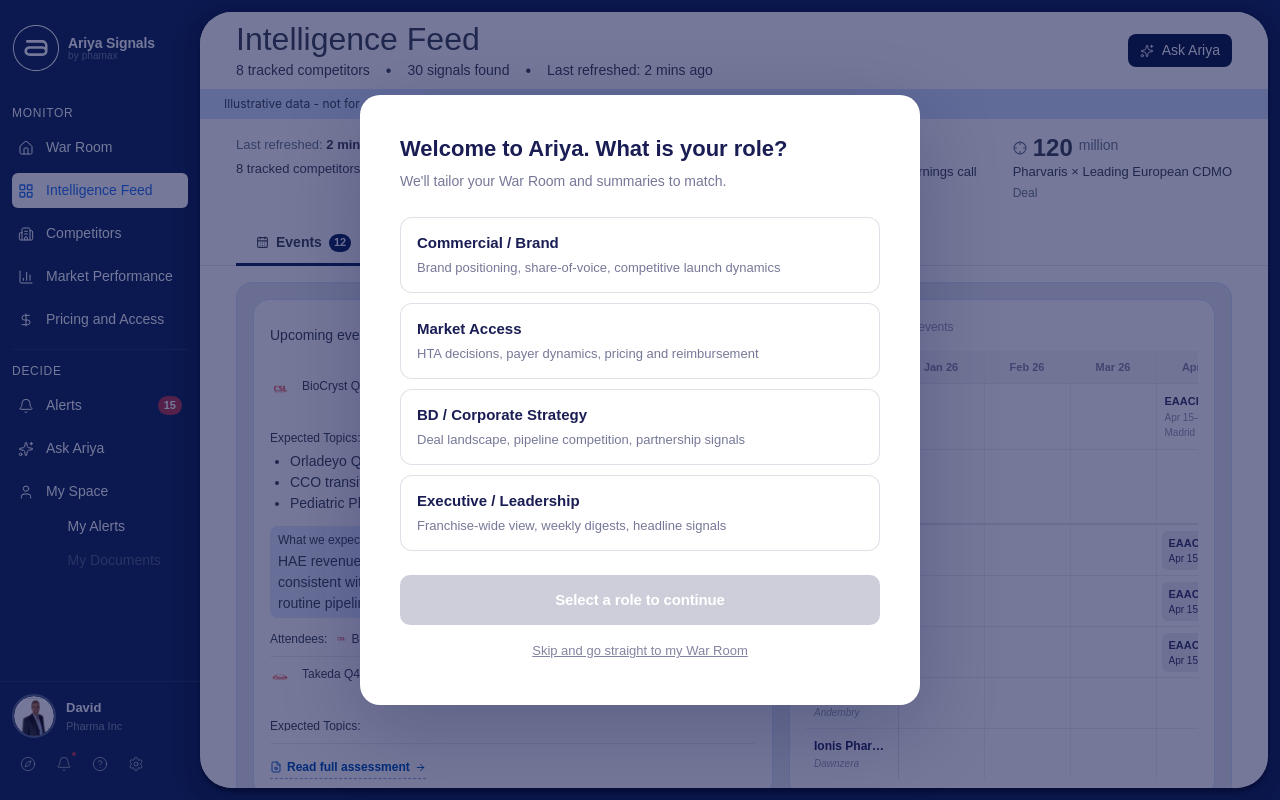
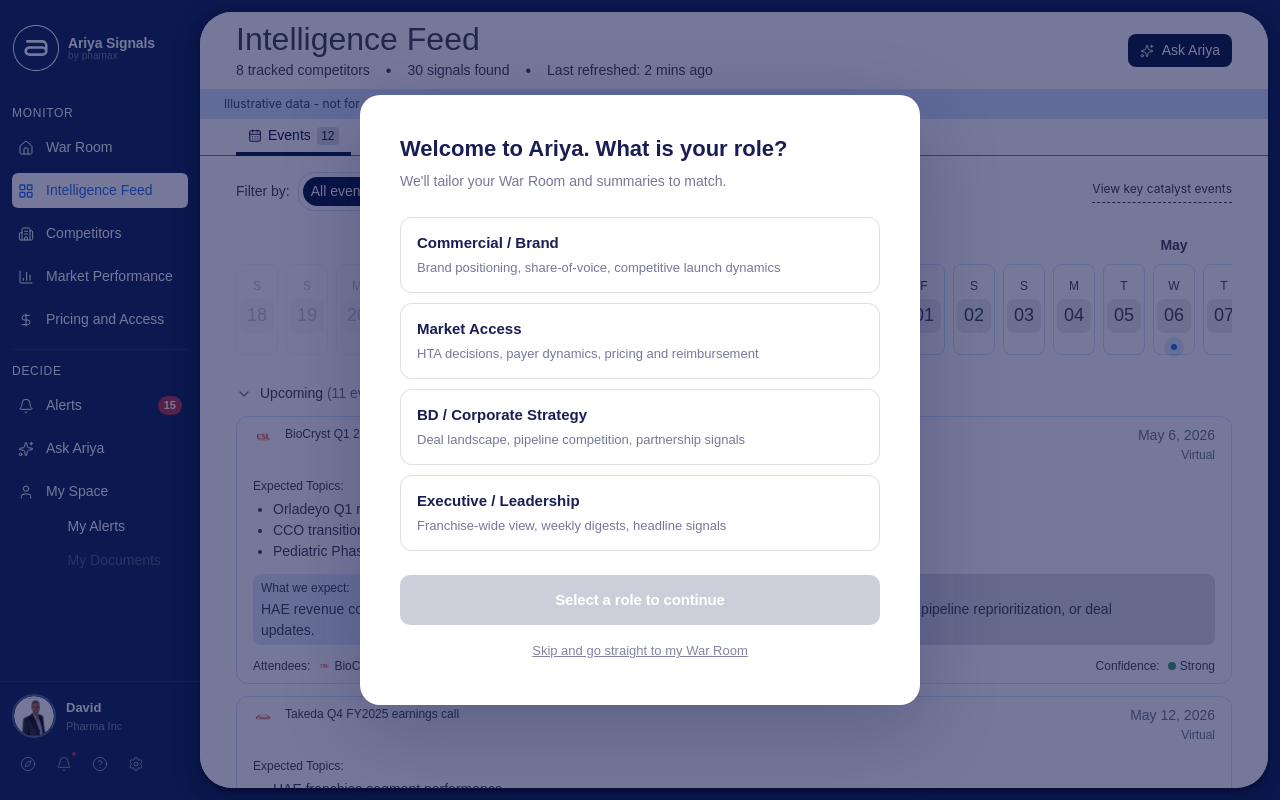
Before and after one commit to Ayat-T523/Ariya-Signals, a React (Vite) app: page /intelligence in a window 1280 px wide. Built offline with nearby package versions, Linux system fonts and the light colour scheme; a web font is replaced by a local one.

Commit message:
feat(intelligence-feed): redesign Events tab per Figma 77:671 - new tab bar, filter/view row, week calendar strip, list layout

```diff
--- a/src/pages/Portal.tsx
+++ b/src/pages/Portal.tsx
@@ -2,7 +2,7 @@
 import { Link, useSearchParams } from 'react-router-dom'
 import {
   CalendarDays, FileText, TrendingUp,
-  MapPin, Users, ChevronRight,
+  MapPin, Users, ChevronRight, ChevronDown,
   Mic, DollarSign, FlaskConical, Landmark, Star, AlertCircle, Crosshair, Copy,
   FileSearch, ArrowRight, Link2,
 } from 'lucide-react'
@@ -425,7 +425,7 @@
     <div style={{
       display: 'flex',
       padding: '0 36px',
-      borderBottom: '1px solid rgba(5,10,68,0.10)',
+      borderBottom: '1px solid #708090',
     }}>
       {TABS.map(({ label, icon: TabIcon }, i) => {
         const isActive = active === i
@@ -434,27 +434,29 @@
             key={label}
             onClick={() => onChange(i)}
             style={{
-              display: 'inline-flex', alignItems: 'center', gap: '7px',
-              padding: '10px 20px',
-              fontSize: '14px', fontWeight: isActive ? 600 : 400,
-              color: isActive ? 'var(--font-primary)' : 'var(--font-secondary)',
+              display: 'inline-flex', alignItems: 'center', gap: '6px',
+              padding: '6px 12px',
+              fontSize: '14px', fontWeight: isActive ? 500 : 400,
+              fontFamily: 'Satoshi, sans-serif',
+              color: isActive ? '#10224a' : '#434c5b',
               background: 'transparent',
               border: 'none',
-              borderBottom: isActive ? '3px solid rgba(21,45,97,1)' : '3px solid transparent',
+              borderBottom: isActive ? '4px solid #10224a' : '3px solid transparent',
               marginBottom: '-1px',
               cursor: 'pointer', whiteSpace: 'nowrap',
               transition: 'color 150ms ease, border-color 150ms ease',
             }}
           >
-            {TabIcon && <TabIcon size={13} strokeWidth={isActive ? 2 : 1.5} />}
+            {TabIcon && <TabIcon size={14} strokeWidth={isActive ? 2 : 1.5} />}
             {label}
             <span style={{
               display: 'inline-flex', alignItems: 'center', justifyContent: 'center',
-              minWidth: '22px', height: '18px', padding: '0 5px',
-              borderRadius: '9999px',
-              background: isActive ? 'rgba(21,45,97,1)' : 'rgba(5,10,68,0.10)',
-              color: isActive ? '#FFFFFF' : 'var(--font-secondary)',
-              fontSize: '11px', fontWeight: 700,
+              minWidth: '22px', height: '18px', padding: '0 4px',
+              borderRadius: '4px',
+              background: isActive ? 'rgba(16,34,74,0.15)' : 'rgba(112,128,144,0.30)',
+              color: isActive ? '#10224a' : '#434c5b',
+              fontSize: '12px', fontWeight: 500,
+              fontFamily: 'Satoshi, sans-serif',
               lineHeight: 1,
             }}>
               {String(TAB_COUNTS[i]).padStart(2, '0')}
@@ -469,6 +471,87 @@
 // ──────────────────────────────────────────────────────────────────────────────
 // TAB 1: EVENTS
 // ──────────────────────────────────────────────────────────────────────────────
+
+// ── Week calendar strip ───────────────────────────────────────────────────────
+function WeekStrip() {
+  const MS         = 86400000
+  const start      = new Date(TODAY.getTime() - 3 * MS)
+  const DAY_LTRS   = ['S', 'M', 'T', 'W', 'T', 'F', 'S']
+  const todayStr   = TODAY.toISOString().substring(0, 10)
+  const eventDays  = new Set(eventsData.map((e) => (e as any).date.substring(0, 10)))
+
+  const days = Array.from({ length: 24 }, (_, i) => {
+    const d   = new Date(start.getTime() + i * MS)
+    const str = d.toISOString().substring(0, 10)
+    return { date: d, str }
+  })
+
+  // Group by month
+  const groups: { name: string; days: typeof days }[] = []
+  days.forEach(day => {
+    const name = day.date.toLocaleDateString('en-US', { month: 'long', timeZone: 'UTC' })
+    const last = groups[groups.length - 1]
+    if (!last || last.name !== name) groups.push({ name, days: [day] })
+    else last.days.push(day)
+  })
+
+  return (
+    <div className="hide-scrollbar" style={{ overflowX: 'auto', overflowY: 'hidden', paddingBottom: '4px' }}>
+      <div style={{ display: 'flex', alignItems: 'flex-start', minWidth: 'max-content' }}>
+        {groups.map((group, gi) => (
+          <div key={group.name} style={{ display: 'flex', alignItems: 'flex-start' }}>
+            {gi > 0 && (
+              <div style={{ width: '1px', alignSelf: 'stretch', background: 'rgba(5,10,68,0.12)', margin: '0 8px', flexShrink: 0 }} />
+            )}
+            <div style={{ display: 'flex', flexDirection: 'column', gap: '8px' }}>
+              <span style={{ fontSize: '14px', fontWeight: 700, fontFamily: 'Satoshi, sans-serif', color: '#434c5b', lineHeight: '21px', textAlign: 'center' }}>
+                {group.name}
+              </span>
+              <div style={{ display: 'flex', gap: '8px', alignItems: 'flex-start' }}>
+                {group.days.map(({ date, str }) => {
+                  const isToday  = str === todayStr
+                  const isPast   = str < todayStr
+                  const hasEvent = eventDays.has(str)
+                  const letter   = DAY_LTRS[date.getUTCDay()]
+                  const num      = String(date.getUTCDate()).padStart(2, '0')
+                  return (
+                    <div key={str} style={{
+                      display: 'flex', flexDirection: 'column', alignItems: 'center', gap: '4px',
+                      padding: isToday ? '8px 4px' : '4px',
+                      borderRadius: '8px',
+                      height: '91px', width: isToday ? '50px' : '42px',
+                      border: '1px solid rgba(210,226,255,1)',
+                      background: isToday ? '#f4f8fe' : '#ffffff',
+                      opacity: isPast && !isToday ? 0.3 : 1,
+                      flexShrink: 0,
+                      boxSizing: 'border-box',
+                    }}>
+                      <div style={{ height: '4px', flexShrink: 0 }} />
+                      <span style={{ fontSize: '12px', fontWeight: 500, fontFamily: 'Satoshi, sans-serif', color: '#434c5b', lineHeight: '18px', whiteSpace: 'nowrap' }}>
+                        {letter}
+                      </span>
+                      <div style={{ width: '34px', display: 'flex', alignItems: 'center', justifyContent: 'center', padding: '4px', borderRadius: '8px', background: isToday ? '#10224a' : 'rgba(112,128,144,0.15)' }}>
+                        <span style={{ display: 'block', width: '100%', fontSize: isToday ? '14px' : '18px', fontFamily: 'Satoshi, sans-serif', color: isToday ? '#ffffff' : '#434c5b', lineHeight: isToday ? '21px' : '25.2px', textAlign: 'center' }}>
+                          {num}
+                        </span>
+                      </div>
+                      {hasEvent && (
+                        <div style={{ width: '20px', height: '20px', borderRadius: '50%', background: 'rgba(42,118,244,0.15)', display: 'flex', alignItems: 'center', justifyContent: 'center', flexShrink: 0 }}>
+                          <div style={{ width: '6px', height: '6px', borderRadius: '50%', background: '#2a76f4' }} />
+                        </div>
+                      )}
+                    </div>
+                  )
+                })}
+              </div>
+            </div>
+          </div>
+        ))}
+      </div>
+    </div>
+  )
+}
+
 function EventCard({ event, pastVariant, cardRef, flashing }) {
   const past = Boolean(pastVariant)
   const annotations = LEADERSHIP_ANNOTATIONS[event.type]
@@ -579,32 +662,32 @@
 }
 
 function EventsTab() {
-  const [searchParams] = useSearchParams()
-  const eventFromUrl = searchParams.get('event')
-  const [filter, setFilter] = useState('all')
-  const [flashedId, setFlashedId] = useState(null)
+  const [searchParams]  = useSearchParams()
+  const eventFromUrl    = searchParams.get('event')
+  const [typeFilter, setTypeFilter] = useState('all')
+  const [viewFilter, setViewFilter] = useState('all')
+  const [flashedId, setFlashedId]   = useState(null)
   const cardRefs = useRef(new Map())
-  const leadershipMode = filter === 'leadership'
 
   const NINETY_DAYS_MS = 90 * 24 * 60 * 60 * 1000
-  const pastCutoffTs = TODAY.getTime() - NINETY_DAYS_MS
-
-  const filtered = leadershipMode
-    ? eventsData.filter((e) => LEADERSHIP_TYPES.has(e.type))
-    : eventsData
+  const pastCutoffTs   = TODAY.getTime() - NINETY_DAYS_MS
+
+  const filtered = eventsData.filter((e) => {
+    if (typeFilter !== 'all' && (e as any).type !== typeFilter) return false
+    if (viewFilter === 'leadership' && !LEADERSHIP_TYPES.has((e as any).type)) return false
+    return true
+  })
 
   const upcoming = filtered
-    .filter((e) => new Date(e.date) >= TODAY)
-    .sort((a, b) => new Date(a.date) - new Date(b.date))
+    .filter((e) => new Date((e as any).date) >= TODAY)
+    .sort((a, b) => new Date((a as any).date).getTime() - new Date((b as any).date).getTime())
 
   const past = filtered
     .filter((e) => {
-      const ts = new Date(e.date).getTime()
+      const ts = new Date((e as any).date).getTime()
       return ts < TODAY.getTime() && ts >= pastCutoffTs
     })
-    .sort((a, b) => new Date(b.date) - new Date(a.date))
-
-  const allEvents = [...upcoming, ...past]
+    .sort((a, b) => new Date((b as any).date).getTime() - new Date((a as any).date).getTime())
 
   function jumpToEvent(eventId) {
     const node = cardRefs.current.get(eventId)
@@ -625,47 +708,37 @@
     // eslint-disable-next-line react-hooks/exhaustive-deps
   }, [eventFromUrl])
 
-  return (
-    <div style={{
-      background: '#E4E9F1',
-      border: '1px solid rgba(210,226,255,1)',
-      borderRadius: '16px',
-      padding: '16px',
-      height: 'calc(100vh - 268px)',
-      minHeight: '500px',
-      overflow: 'hidden',
-    }}>
-      <div style={{ display: 'flex', gap: '16px', alignItems: 'stretch', height: '100%' }}>
-
-      {/* ── Left: upcoming events list ─────────────────────────────────────── */}
-      <div style={{
-        flex: '0 0 520px',
-        background: 'var(--bg-1)',
-        border: '1.8px solid rgba(210,226,255,1)',
-        borderRadius: '16px',
-        padding: '16px',
-        minWidth: 0,
-        display: 'flex',
-        flexDirection: 'column',
-        overflow: 'hidden',
-      }}>
-        {/* Header row */}
-        <div style={{ display: 'flex', alignItems: 'center', justifyContent: 'space-between', marginBottom: '14px', flexWrap: 'wrap', gap: '8px' }}>
+  const TYPE_OPTS = [
+    { value: 'all',        label: 'All events'    },
+    { value: 'earnings',   label: 'Earnings call' },
+    { value: 'regulatory', label: 'Regulatory'    },
+  ]
+  const VIEW_OPTS = [
+    { value: 'all',        label: 'All events'          },
+    { value: 'leadership', label: 'Leadership priority' },
+  ]
+
+  return (
+    <div style={{ display: 'flex', flexDirection: 'column', gap: '24px' }}>
+
+      {/* ── Filter / View bar ──────────────────────────────────────────────── */}
+      <div style={{ display: 'flex', alignItems: 'center', justifyContent: 'space-between', gap: '16px', flexWrap: 'wrap' }}>
+        <div style={{ display: 'flex', alignItems: 'center', gap: '12px', flexWrap: 'wrap' }}>
+
+          {/* Filter by */}
           <div style={{ display: 'flex', alignItems: 'center', gap: '8px' }}>
-            <span style={{ fontSize: '14px', fontWeight: 500, color: 'var(--font-primary)' }}>Upcoming events</span>
-            <span style={{ fontSize: '12px', color: 'rgba(174,169,177,1)' }}>{upcoming.length} events</span>
-          </div>
-          <div style={{ display: 'inline-flex', padding: '4px', borderRadius: '16px', border: '1px solid rgba(210,226,255,1)', gap: '8px' }}>
-            {[{ value: 'all', label: 'All events' }, { value: 'leadership', label: 'Leadership priorities' }].map((opt) => {
-              const isActive = filter === opt.value
-              return (
-                <button key={opt.value} onClick={() => setFilter(opt.value)} style={{
-                  padding: '4px 8px',
-                  borderRadius: isActive ? '16px' : '12px',
-                  fontSize: '14px', fontWeight: 400, border: 'none',
-                  background: isActive ? 'rgba(16,34,74,1)' : 'transparent',
-                  color: isActive ? 'var(--bg-1)' : 'var(--font-primary)',
-                  cursor: 'pointer', whiteSpace: 'nowrap', transition: 'all 120ms ease',
+            <span style={{ fontSize: '14px', fontFamily: 'Satoshi, sans-serif', color: '#434c5b', lineHeight: '21px', whiteSpace: 'nowrap' }}>Filter by:</span>
+            <div style={{ display: 'inline-flex', gap: '8px', border: '1px solid rgba(210,226,255,1)', borderRadius: '16px', padding: '4px' }}>
+              {TYPE_OPTS.map(opt => {
+                const isAct = typeFilter === opt.value
+                return (
+                  <button key={opt.value} onClick={() => setTypeFilter(opt.value)} style={{
+                    padding: '4px 8px', borderRadius: isAct ? '16px' : '12px',
+                    background: isAct ? '#10224a' : 'transparent',
+                    color: isAct ? '#ffffff' : '#434c5b',
+                    border: 'none', cursor: 'pointer',
+                    fontSize: '14px', fontFamily: 'Satoshi, sans-serif',
+                    whiteSpace: 'nowrap', transition: 'all 120ms ease',
                   }}>
                     {opt.label}
                   </button>
@@ -674,61 +747,109 @@
             </div>
           </div>
 
-        {/* Event cards with dividers — scrollable */}
-        <div style={{ flex: 1, overflowY: 'auto', minHeight: 0 }}>
+          {/* Divider */}
+          <div style={{ width: '1px', height: '20px', background: 'rgba(5,10,68,0.15)', flexShrink: 0 }} />
+
+          {/* View by */}
+          <div style={{ display: 'flex', alignItems: 'center', gap: '8px' }}>
+            <span style={{ fontSize: '14px', fontFamily: 'Satoshi, sans-serif', color: '#434c5b', lineHeight: '21px', whiteSpace: 'nowrap' }}>View by:</span>
+            <div style={{ display: 'inline-flex', gap: '8px', border: '1px solid rgba(210,226,255,1)', borderRadius: '16px', padding: '4px' }}>
+              {VIEW_OPTS.map(opt => {
+                const isAct = viewFilter === opt.value
+                return (
+                  <button key={opt.value} onClick={() => setViewFilter(opt.value)} style={{
+                    padding: '4px 8px', borderRadius: isAct ? '16px' : '12px',
+                    background: isAct ? '#10224a' : 'transparent',
+                    color: isAct ? '#ffffff' : '#434c5b',
+                    border: 'none', cursor: 'pointer',
+                    fontSize: '14px', fontFamily: 'Satoshi, sans-serif',
+                    whiteSpace: 'nowrap', transition: 'all 120ms ease',
+                  }}>
+                    {opt.label}
+                  </button>
+                )
+              })}
+            </div>
+          </div>
+
+        </div>
+
+        {/* View key catalyst events */}
+        <button style={{
+          background: 'none', border: 'none', padding: '0 0 4px',
+          borderBottom: '1px dashed #434343',
+          cursor: 'pointer', fontSize: '12px',
+          fontFamily: 'Inter, sans-serif', color: '#434343',
+          whiteSpace: 'nowrap', flexShrink: 0,
+        }}>
+          View key catalyst events
+        </button>
+      </div>
+
+      {/* ── Calendar strip ─────────────────────────────────────────────────── */}
+      <WeekStrip />
+
+      {/* ── Event lists ────────────────────────────────────────────────────── */}
       {upcoming.length === 0 && past.length === 0 ? (
-            <p style={{ textAlign: 'center', padding: '24px 0', fontSize: '13px', color: 'rgba(5,10,68,0.40)' }}>
+        <p style={{ textAlign: 'center', padding: '40px 0', fontSize: '13px', color: 'rgba(5,10,68,0.40)', fontFamily: 'Satoshi, sans-serif' }}>
           No events found
         </p>
       ) : (
-            <>
-              {upcoming.map((e, idx) => (
-                <div key={e.id}>
+        <div style={{ display: 'flex', flexDirection: 'column', gap: '24px' }}>
+
+          {/* Upcoming */}
+          {upcoming.length > 0 && (
+            <div style={{ display: 'flex', flexDirection: 'column', gap: '12px' }}>
+              <div style={{ display: 'flex', alignItems: 'center', gap: '8px' }}>
+                <ChevronDown size={16} color='var(--font-secondary)' strokeWidth={2} />
+                <span style={{ fontSize: '14px', fontWeight: 500, fontFamily: 'Satoshi, sans-serif', color: 'var(--font-primary)' }}>
+                  Upcoming{' '}
+                  <span style={{ fontWeight: 400, color: 'var(--font-secondary)' }}>({upcoming.length} events)</span>
+                </span>
+              </div>
+              <div style={{ display: 'flex', flexDirection: 'column', gap: '12px' }}>
+                {upcoming.map((e) => (
+                  <div key={(e as any).id} style={{ background: '#ffffff', border: '1px solid rgba(210,226,255,1)', borderRadius: '12px', padding: '0 16px' }}>
                     <EventCard
                       event={e}
-                    cardRef={(node) => setCardRef(e.id, node)}
-                    flashing={flashedId === e.id}
+                      cardRef={(node) => setCardRef((e as any).id, node)}
+                      flashing={flashedId === (e as any).id}
                     />
-                  {(idx < upcoming.length - 1 || past.length > 0) && (
-                    <div style={{ height: '1px', background: 'rgba(5,10,68,0.07)' }} />
-                  )}
                   </div>
                 ))}
-              {past.map((e, idx) => (
-                <div key={e.id}>
+              </div>
+            </div>
+          )}
+
+          {/* Past */}
+          {past.length > 0 && (
+            <div style={{ display: 'flex', flexDirection: 'column', gap: '12px' }}>
+              <div style={{ display: 'flex', alignItems: 'center', gap: '8px' }}>
+                <ChevronDown size={16} color='var(--font-secondary)' strokeWidth={2} />
+                <span style={{ fontSize: '14px', fontWeight: 500, fontFamily: 'Satoshi, sans-serif', color: 'var(--font-primary)' }}>
+                  Past{' '}
+                  <span style={{ fontWeight: 400, color: 'var(--font-secondary)' }}>({past.length} events)</span>
+                </span>
+                <span style={{ fontSize: '12px', fontWeight: 400, fontFamily: 'Satoshi, sans-serif', color: 'var(--font-secondary)' }}>• Past 90 days</span>
+              </div>
+              <div style={{ display: 'flex', flexDirection: 'column', gap: '12px' }}>
+                {past.map((e) => (
+                  <div key={(e as any).id} style={{ background: '#ffffff', border: '1px solid rgba(210,226,255,1)', borderRadius: '12px', padding: '0 16px' }}>
                     <EventCard
                       event={e}
                       pastVariant
-                    cardRef={(node) => setCardRef(e.id, node)}
-                    flashing={flashedId === e.id}
+                      cardRef={(node) => setCardRef((e as any).id, node)}
+                      flashing={flashedId === (e as any).id}
                     />
-                  {idx < past.length - 1 && (
-                    <div style={{ height: '1px', background: 'rgba(5,10,68,0.07)' }} />
-                  )}
                   </div>
                 ))}
-            </>
-          )}
-        </div>
-
-        <div style={{ flexShrink: 0, marginTop: '12px', paddingTop: '12px', borderTop: '1px solid rgba(5,10,68,0.07)' }}>
-          <button style={{
-            background: 'none', border: 'none', padding: 0, cursor: 'pointer',
-            fontSize: '12px', fontWeight: 600, color: '#0055BB',
-            display: 'inline-flex', alignItems: 'center', gap: '5px',
-            borderBottom: '1px dashed rgba(0,85,187,0.45)',
-            paddingBottom: '2px',
-            fontFamily: 'inherit',
-          }}>
-            <FileSearch size={12} strokeWidth={1.8} />
-            Read full assessment
-            <ArrowRight size={11} strokeWidth={2} />
-          </button>
-        </div>
-      </div>
-
-      <KeyCatalystsCalendar count={eventsData.length} />
-      </div>
+              </div>
+            </div>
+          )}
+
+        </div>
+      )}
+
     </div>
   )
 }
@@ -1529,38 +1650,8 @@
     // eslint-disable-next-line react-hooks/exhaustive-deps
   }, [tabFromUrl])
 
-  const nextUpcomingEvents = eventsData
-    .filter((e) => !isPast(e.endDate || e.date))
-    .sort((a, b) => new Date(a.date) - new Date(b.date))
-
-  const mostRecentDeal = [...marketData]
-    .filter((m) => m.type === 'deal')
-    .sort((a, b) => new Date(b.date) - new Date(a.date))[0] || null
-
-  const totalSignals = eventsData.length + reportsData.length + marketData.length
-
   return (
     <div style={{ display: 'flex', flexDirection: 'column' }}>
-
-      {/* Stats row (left) + KPI items (right) */}
-      <div style={{ padding: '16px 36px 20px', display: 'flex', alignItems: 'flex-start', justifyContent: 'space-between', gap: '24px', flexWrap: 'wrap' }}>
-        <div style={{ display: 'flex', flexDirection: 'column', gap: '4px' }}>
-          <p style={{ margin: 0, fontSize: '13px', color: 'var(--font-secondary)' }}>
-            Last refreshed: <span style={{ fontWeight: 600, color: 'var(--font-primary)' }}>2 mins ago</span>
-          </p>
-          <p style={{ margin: 0, fontSize: '13px', color: 'var(--font-secondary)' }}>
-            <span style={{ color: 'var(--font-primary)' }}>{competitorsData.length} tracked competitors</span>
-            <span style={{ margin: '0 6px' }}>•</span>
-            <span style={{ color: 'var(--font-primary)' }}>{totalSignals} signals found</span>
-          </p>
-        </div>
-        <div style={{ display: 'flex', gap: '36px', flexShrink: 0 }}>
-          {nextUpcomingEvents.slice(0, 1).map((e) => (
-            <KpiCountdownCard key={e.id} event={e} />
-          ))}
-          <KpiDealCard deal={mostRecentDeal} />
-        </div>
-      </div>
 
       {/* Underline tab bar — spans full content width */}
       <TabBar active={activeTab} onChange={setActiveTab} />
```
Lines whose indentation alone changed are shown as unchanged.
